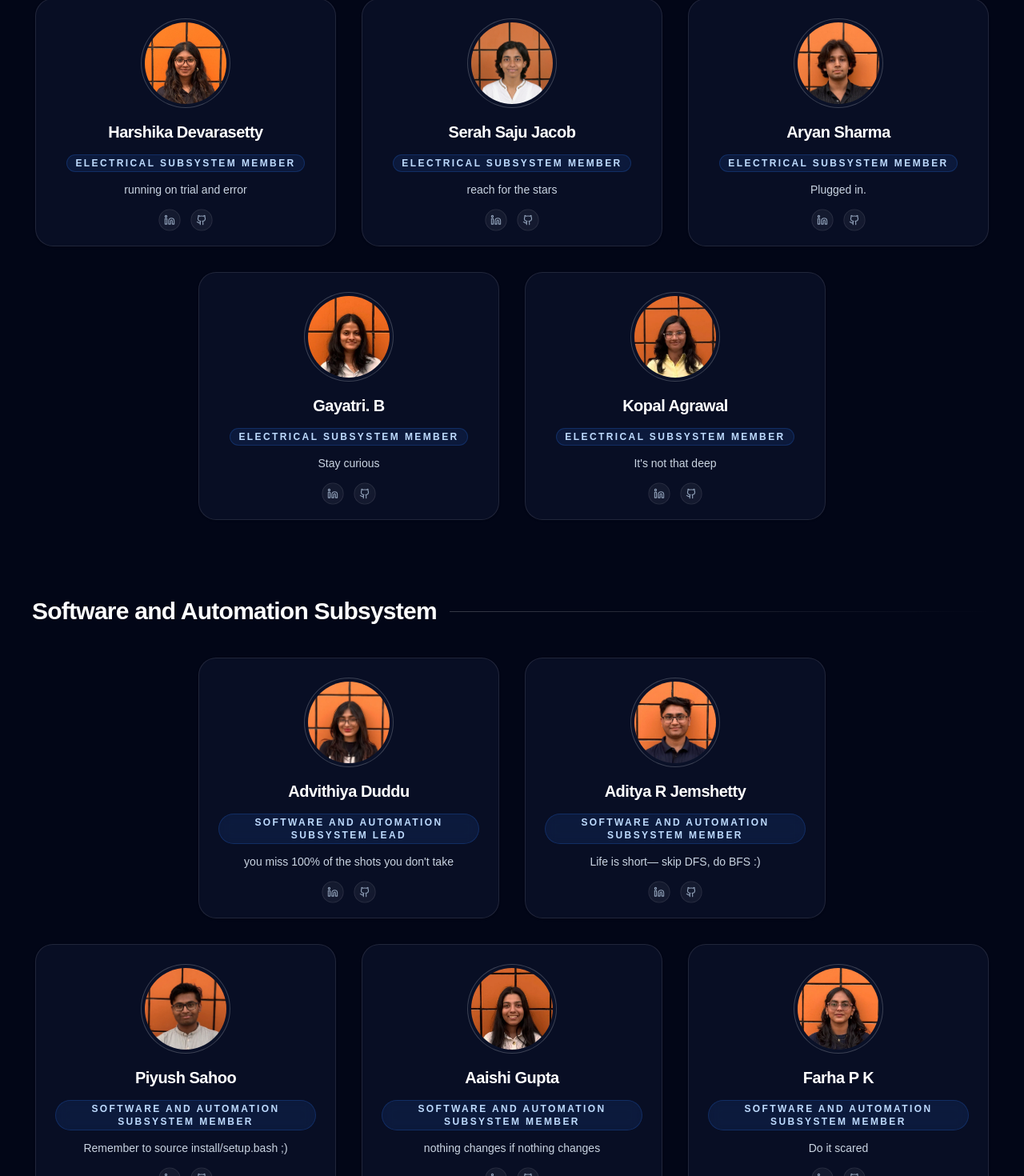
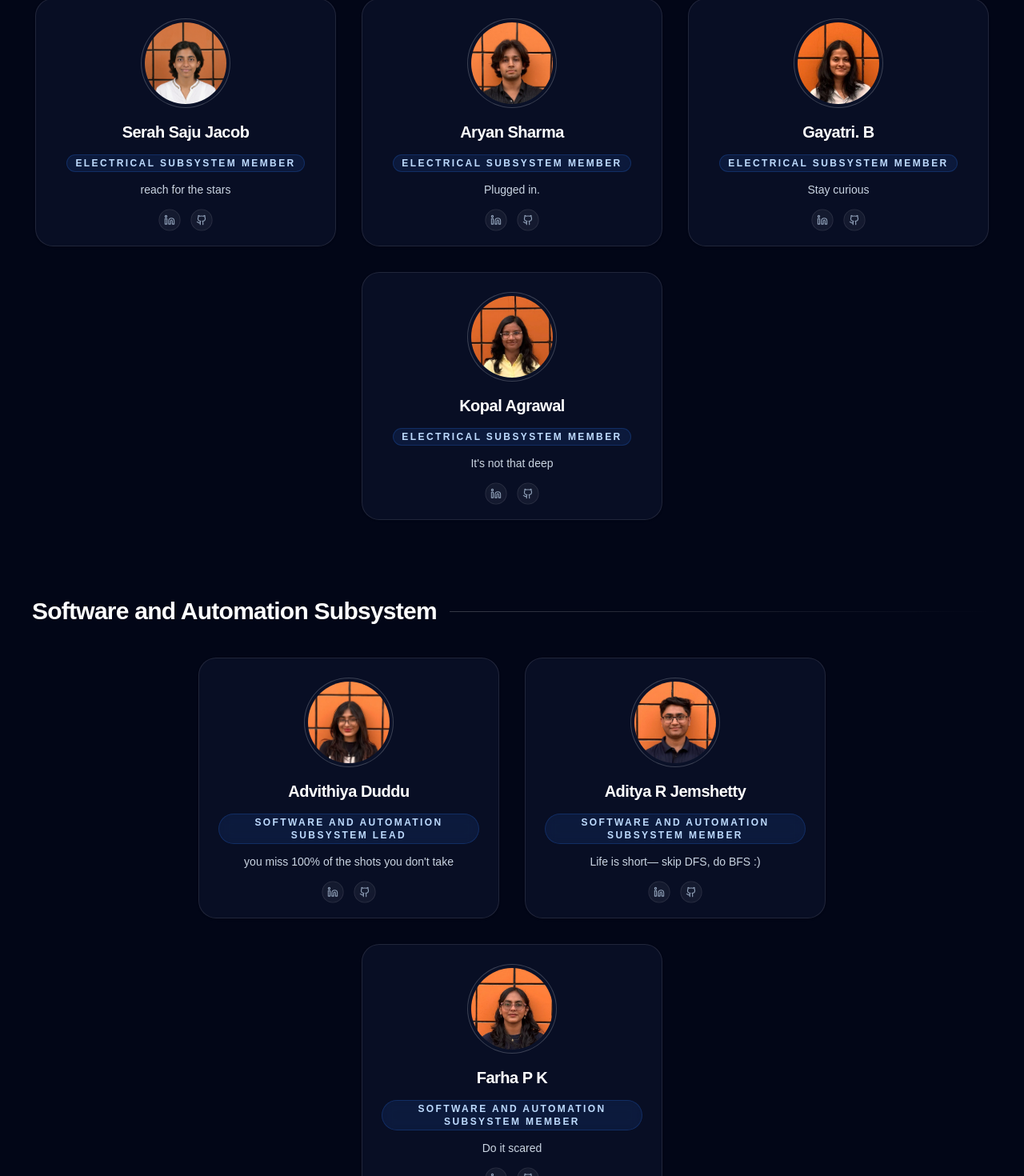
Before and after one commit to MITB-AUVTeam/teamWebsite, a React (Vite) app: page /team in a window 1280 px wide. Shown: the part 2918-4388 px from the top of the page at 80% size. Built offline with nearby package versions, Linux system fonts and the light colour scheme.

Commit message:
team changes

```diff
--- a/src/components/ui/team-section-block-shadcnui.tsx
+++ b/src/components/ui/team-section-block-shadcnui.tsx
@@ -226,19 +226,6 @@ const teamCategories = [
         }
       },
       {
-        "name": "Harshika Devarasetty",
-        "role": "Electrical Subsystem Member",
-        "bio": "running on trial and error",
-        "image": "src/assets/Personal_photo/harshika.jpg",
-        "location": "2nd Year",
-        "skills": ["Electrical"],
-        "gradient": "from-teal-500/20 via-teal-500/5 to-transparent",
-        "social": {
-          "linkedin": "https://www.linkedin.com/in/harshika-devarasetty-198b1a389/",
-          "github": "https://github.com/Harshika2304"
-        }
-      },
-      {
         "name": "Serah Saju Jacob",
         "role": "Electrical Subsystem Member",
         "bio": "reach for the stars",
@@ -319,32 +306,6 @@ const teamCategories = [
         "social": {
           "linkedin": "https://www.linkedin.com/in/aditya-r-jemshetty-036311331/",
           "github": "https://github.com/Aditya5191"
-        }
-      },
-      {
-        "name": "Piyush Sahoo",
-        "role": "Software and Automation Subsystem Member",
-        "bio": "Remember to source install/setup.bash ;)",
-        "image": "/src/assets/Personal_photo/piyush.webp",
-        "location": "1st Year",
-        "skills": ["Software"],
-        "gradient": "from-teal-500/20 via-teal-500/5 to-transparent",
-        "social": {
-          "linkedin": "https://www.linkedin.com/in/piyush-sahoo-230269323/",
-          "github": "https://github.com/piyushSahooDB"
-        }
-      },
-      {
-        "name": "Aaishi Gupta",
-        "role": "Software and Automation Subsystem Member",
-        "bio": "nothing changes if nothing changes",
-        "image": "/src/assets/Personal_photo/aaishi.webp",
-        "location": "1st Year",
-        "skills": ["Software"],
-        "gradient": "from-teal-500/20 via-teal-500/5 to-transparent",
-        "social": {
-          "linkedin": "https://www.linkedin.com/in/aaishi-gupta-1651782a9",
-          "github": "https://github.com/aaishii07"
         }
       },
       {
```
